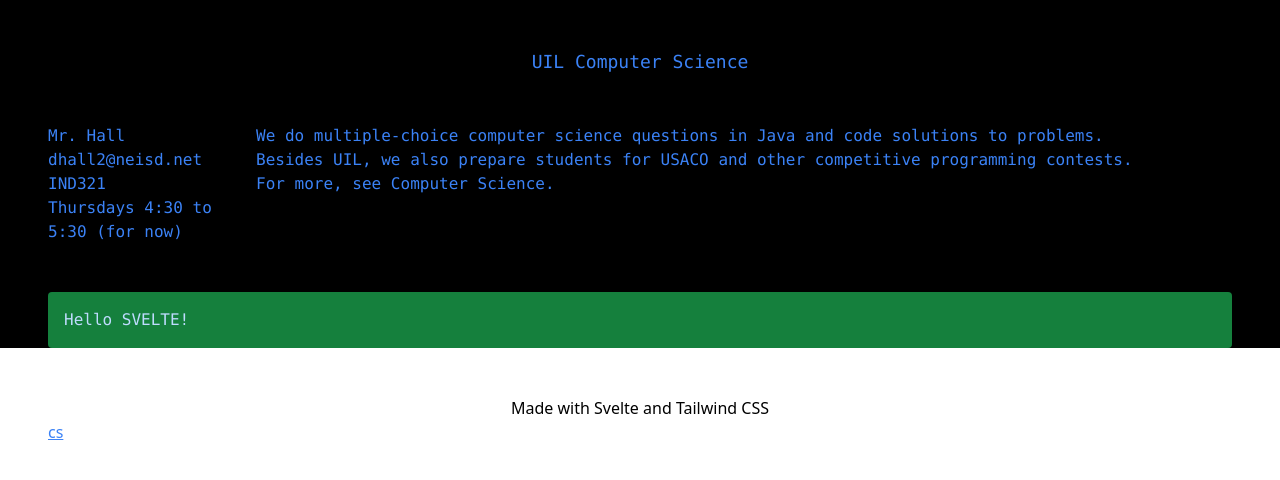
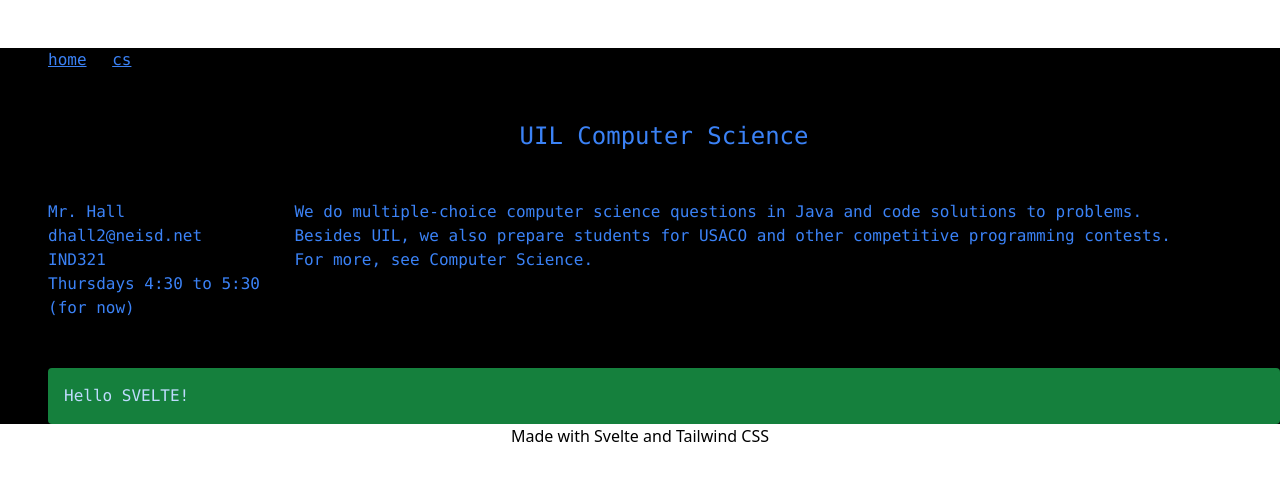
Before and after one commit to renaissancedog/svelteapp, a SvelteKit app: page / in a window 1280 px wide. Shown: the top 480 px of the page. Built offline with nearby package versions, Linux system fonts and the light colour scheme.

Commit message:
add navbar

```diff
--- a/src/routes/+page.svelte
+++ b/src/routes/+page.svelte
@@ -1,20 +1,22 @@
 <script lang="ts">
     import { base } from '$app/paths';
+    import Nav from './Nav.svelte';
 		let name="Svelte"
 </script>
 <html class="bg-black" lang="en">
   <head>
     <meta charset="utf-8">
     <meta name="viewport" content="width=device-width, initial-scale=1">
-    <title>UIL Computer Science</title>
+    <title>Svelte</title>
   </head>
-  <body class="font-mono">
+  <body class="mt-12 ml-12 font-mono">
+  <Nav {base}/>
     <main class="text-blue-500 mx-auto">
       <header>
-        <h1 class="pt-12 text-lg text-center">UIL Computer Science</h1>
+        <h1 class="pt-12 text-2xl text-center">UIL Computer Science</h1>
       </header>
       <div class="pt-12 flex">
-        <div class="border-solid border-green-500 basis-1/5 pl-12">
+        <div class="border-solid border-green-500 basis-1/5">
           <p class="leading-6">Mr. Hall</p>
           <p>dhall2@neisd.net</p>
           <p>IND321</p>
@@ -26,10 +28,8 @@
           <p> For more, see <a href="https://www.uiltexas.org/academics/stem/computer-science" target="_blank">Computer Science.</a></p>
         </div>
 			</div>
-			<h1 class="m-12 text-blue-200 bg-green-700 p-4 rounded hover:bg-blue-500">Hello {name.toUpperCase()}!</h1>
+			<h1 class="mt-12 text-blue-200 bg-green-700 p-4 rounded hover:bg-blue-500">Hello {name.toUpperCase()}!</h1>
     </main>
   </body>
 </html>
-<p class="text-center">Made with Svelte and Tailwind CSS</p><nav>
-	<a class="underline text-blue-500 p-12" href="{base}/cs">cs</a>
-</nav>
+<p class="text-center">Made with Svelte and Tailwind CSS</p>
--- /dev/null
+++ b/src/routes/Nav.svelte
@@ -0,0 +1,7 @@
+<script>
+  export let base;
+</script>
+<nav>
+  <a class="underline text-blue-500 pr-4" href="{base}">home</a>
+	<a class="underline text-blue-500 pr-4" href="{base}/cs">cs</a>
+</nav>
--- a/src/routes/cs/+page.svelte
+++ b/src/routes/cs/+page.svelte
@@ -1,2 +1,21 @@
-<h1 class="bg-red-300">Comp</h1>
-<p class="text-center">Made with Svelte and Tailwind CSS</p>
+<script lang="ts">
+    import { base } from '$app/paths';
+    import Nav from '../Nav.svelte';
+		let name="Svelte"
+</script>
+<html class="bg-black" lang="en">
+  <head>
+    <meta charset="utf-8">
+    <meta name="viewport" content="width=device-width, initial-scale=1">
+    <title>Svelte 2</title>
+  </head>
+  <body class="mt-12 ml-12 font-mono">
+  <Nav {base}/>
+    <main class="text-blue-500 mx-auto">
+      <div class="pt-12 flex">
+        <p>Hello World</p>
+			</div>
+    </main>
+  <p class="text-center">Made with Svelte and Tailwind CSS</p>
+  </body>
+</html>
```
